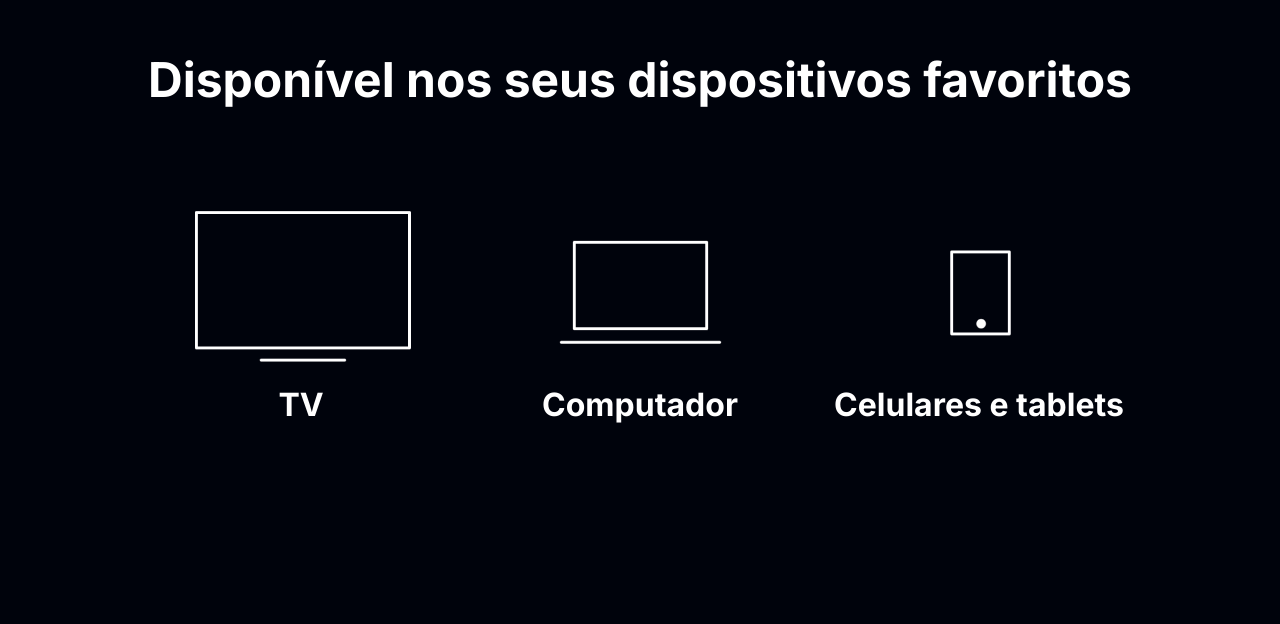
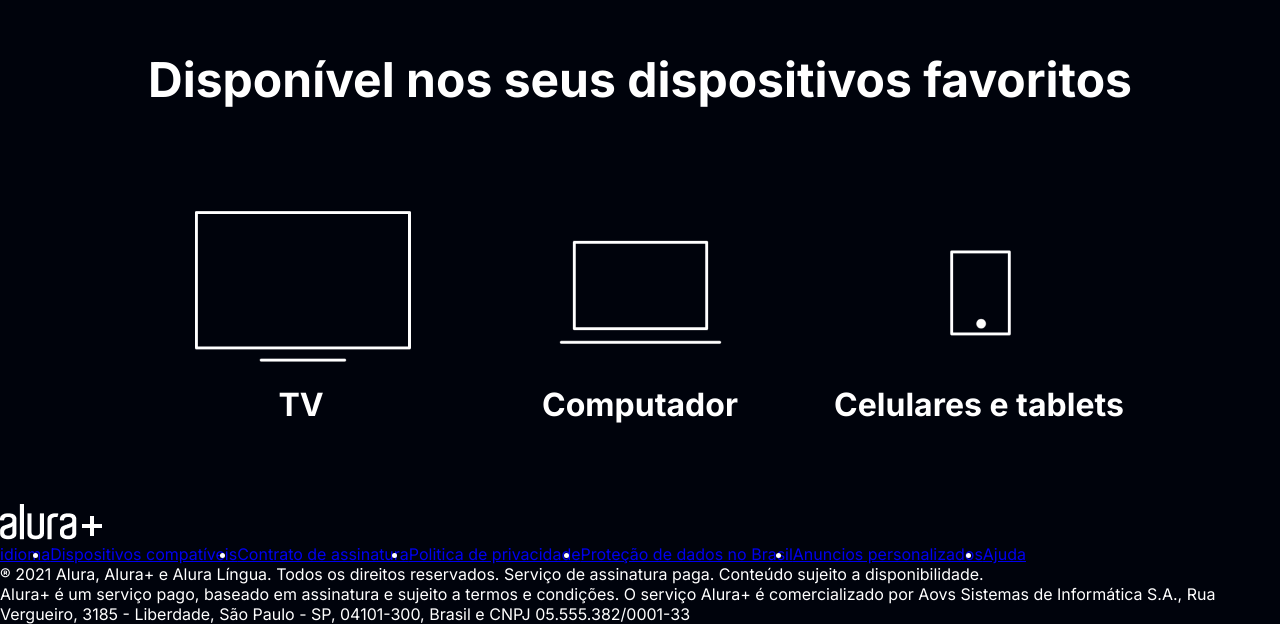
Before and after one commit to AlexandreArmelline/Alura-plus, a plain HTML site: page index.html in a window 1280 px wide. Shown: the part 3150-3774 px from the top of the page. Before the commit the page ends 3654 px from the top, so only its background shows below. Drawn offline with Linux system fonts and the light colour scheme.

Commit message:
iniciei o footer

```diff
--- a/index.html
+++ b/index.html
@@ -68,5 +68,43 @@
         </ul>
     </section>
 
+    <footer class="rodape">
+        <img class="rodape__logo" src="imagens/Logo.png" alt="Logo alura +">
+
+        <ul class="rodape__lista">
+            <li class="lista__link">
+                <a href="#">idioma</a>
+            </li>
+
+            <li class="lista__link">
+                <a href="#">Dispositivos compatíveis</a>
+            </li>
+
+            <li class="lista__link">
+                <a href="#">Contrato de assinatura</a>
+            </li>
+
+            <li class="lista__link">
+                <a href="#">Politica de privacidade</a>
+            </li>
+
+            <li class="lista__link">
+                <a href="#">Proteção de dados no Brasil</a>
+            </li>
+
+            <li class="lista__link">
+                <a href="#">Anuncios personalizados</a>
+            </li>
+
+            <li class="lista__link">
+                <a href="#">Ajuda</a>
+            </li>
+        </ul>
+
+        <p class="rodape__texto">® 2021 Alura, Alura+ e Alura Língua. Todos os direitos reservados. Serviço de assinatura paga. Conteúdo sujeito a disponibilidade.
+        </p>
+        <p class="rodape__texto">Alura+ é um serviço pago, baseado em assinatura e sujeito a termos e condições. O serviço Alura+ é comercializado por Aovs Sistemas de Informática S.A., Rua Vergueiro, 3185 - Liberdade, São Paulo - SP, 04101-300, Brasil e CNPJ 05.555.382/0001-33</p>
+    </footer>
+
 </body>
 </html>
--- a/style.css
+++ b/style.css
@@ -118,3 +118,12 @@ body{
     font-size: 32px;
     color: var(--branco-principal);
 }
+
+.rodape{
+
+}
+
+.rodape__lista{
+    display: flex;
+    font-size: 16px;
+}
```
Also changed, not shown: imagens/Logo.png (added).
